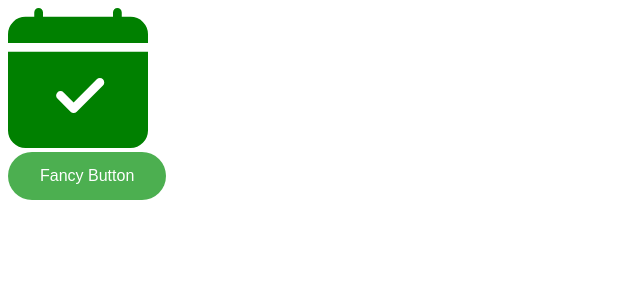
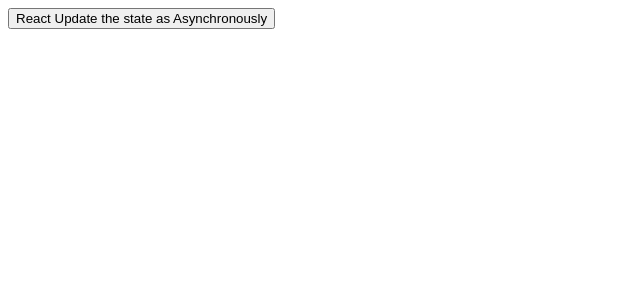
Before and after one commit to Murugananthstr/React18WithTypeScript, a React (Vite) app in the folder react-app/: page / in a window 1280 px wide. Shown: the top 300 px of the page, without its empty margins (0-640 px from the left). Built offline with nearby package versions, Linux system fonts and the light colour scheme.

Commit message:
React update the state as Asynchronously

```diff
--- a/react-app/src/App.tsx
+++ b/react-app/src/App.tsx
@@ -1,16 +1,25 @@
 import "./App.css";
-import { BsFillCalendarCheckFill } from "react-icons/bs";
-import Button from "./components/Button/Button";
+import { useState } from "react";
 
 function App() {
+  //React updates the state asynchronously meaning here the line no 13 setVisibility(true) is setting visibility value to true,
+  // but you can still see the concole.log(visibility) will display as false for the first time because it updates the state asynchronously
+  // Why because to have better performance, example if you try to set the many state using hooks due to many rerendering it will take lot of time,
+  // to avoid this scenario, react will create batches to update all the state in single short.
+
+  const [isVisibility, setVisibility] = useState(false);
+
+  const handleClick = () => {
+    setVisibility(true);
+    console.log(isVisibility);
+  };
+
   return (
     <div>
-      <BsFillCalendarCheckFill size="140" color="green" />
-      <Button
-        buttonColor="primary"
-        children="Fancy Button"
-        onClick={() => console.log("clicked")}
-      />
+      {/* <BsFillCalendarCheckFill size="140" color="green" /> */}
+      <button onClick={handleClick}>
+        React Update the state as Asynchronously
+      </button>
     </div>
   );
 }
```
